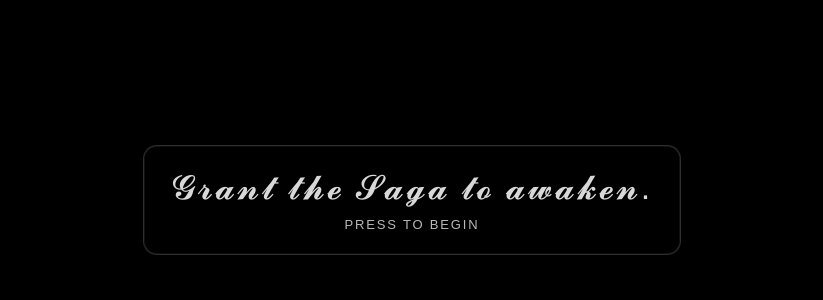
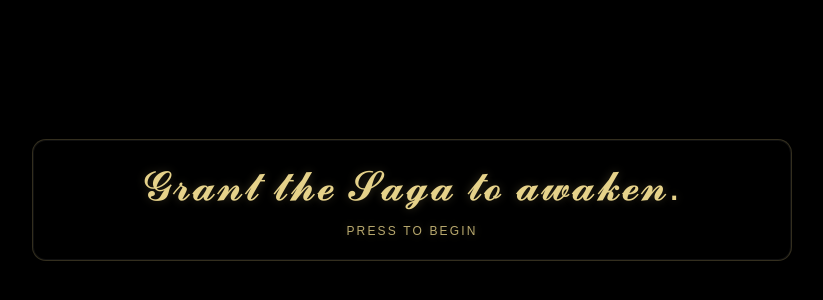
Before and after one commit to SonnyRoads/SunnyRoads, a plain HTML site: page index.html in a window 1280 px wide. Shown: the part 200-500 px from the top of the page, without its empty margins (228-1051 px from the left). Drawn offline with Linux system fonts and the light colour scheme.

Commit message:
Update style.css

```diff
--- a/style.css
+++ b/style.css
@@ -1,10 +1,5 @@
 :root {
   --black: #000;
-  --ink: #0b0b0b;
-  --ash: #d8d8d8;
-  --dim: rgba(255, 255, 255, 0.72);
-  --faint: rgba(255, 255, 255, 0.45);
-  --ring: rgba(255, 255, 255, 0.18);
 }
 
 * {
@@ -16,11 +11,10 @@ body {
   height: 100%;
   margin: 0;
   background: var(--black);
-  color: var(--ash);
+  color: #e6d28a;
   font-family: ui-serif, Georgia, "Times New Roman", Times, serif;
 }
 
-/* Fullscreen stage */
 .stage {
   position: relative;
   height: 100vh;
@@ -31,7 +25,6 @@ body {
   place-items: center;
 }
 
-/* Optional background video (hidden until started) */
 .bg {
   position: absolute;
   inset: 0;
@@ -48,39 +41,42 @@ body {
   opacity: 0.35;
 }
 
-/* Dark vignette to keep it “total black” overall */
 .vignette {
   position: absolute;
   inset: 0;
-  background:
-    radial-gradient(ellipse at center, rgba(0,0,0,0.35) 0%, rgba(0,0,0,0.92) 70%, rgba(0,0,0,1) 100%),
-    linear-gradient(180deg, rgba(0,0,0,0.55), rgba(0,0,0,0.95));
+  background: radial-gradient(
+      ellipse at center,
+      rgba(0, 0, 0, 0.35) 0%,
+      rgba(0, 0, 0, 0.92) 70%,
+      rgba(0, 0, 0, 1) 100%
+    ),
+    linear-gradient(180deg, rgba(0, 0, 0, 0.55), rgba(0, 0, 0, 0.95));
   pointer-events: none;
   z-index: 1;
 }
 
-/* Center button */
 .start {
   position: relative;
   z-index: 2;
-  border: 1px solid var(--ring);
+  border: 1px solid rgba(230, 210, 138, 0.22);
   background: rgba(0, 0, 0, 0.7);
-  color: var(--ash);
+  color: #e6d28a;
   padding: 22px 28px;
   border-radius: 14px;
   cursor: pointer;
   text-align: center;
-  min-width: min(520px, calc(100vw - 48px));
-  box-shadow:
-    0 0 0 1px rgba(255,255,255,0.06) inset,
-    0 14px 50px rgba(0,0,0,0.75);
-  transition: transform 180ms ease, border-color 220ms ease, background 220ms ease;
+  min-width: min(760px, calc(100vw - 48px));
+  box-shadow: 0 0 0 1px rgba(255, 255, 255, 0.06) inset,
+    0 14px 50px rgba(0, 0, 0, 0.75);
+  text-shadow: 0 0 10px rgba(230, 210, 138, 0.22);
+  transition: transform 180ms ease, border-color 220ms ease,
+    background 220ms ease, opacity 500ms ease;
   outline: none;
 }
 
 .start:hover {
   transform: translateY(-1px);
-  border-color: rgba(255, 255, 255, 0.28);
+  border-color: rgba(230, 210, 138, 0.35);
   background: rgba(0, 0, 0, 0.78);
 }
 
@@ -89,47 +85,34 @@ body {
 }
 
 .start:focus-visible {
-  box-shadow:
-    0 0 0 2px rgba(255,255,255,0.22),
-    0 0 0 1px rgba(255,255,255,0.06) inset,
-    0 14px 50px rgba(0,0,0,0.75);
-}
-
-.start__kicker {
-  display: block;
-  letter-spacing: 0.18em;
-  font-size: 12px;
-  color: var(--faint);
-  margin-bottom: 10px;
-  text-transform: uppercase;
+  box-shadow: 0 0 0 2px rgba(230, 210, 138, 0.22),
+    0 0 0 1px rgba(255, 255, 255, 0.06) inset,
+    0 14px 50px rgba(0, 0, 0, 0.75);
 }
 
 .start__title {
   display: block;
-  font-size: clamp(20px, 3.2vw, 34px);
-  letter-spacing: 0.06em;
-  line-height: 1.15;
-  text-transform: uppercase;
+  font-size: clamp(22px, 3.2vw, 42px);
+  line-height: 1.2;
+  letter-spacing: 0.02em;
+  text-transform: none;
 }
 
 .start__sub {
   display: block;
-  margin-top: 10px;
-  font-size: 13px;
-  letter-spacing: 0.14em;
-  color: var(--dim);
+  margin-top: 12px;
+  font-size: 12px;
+  letter-spacing: 0.18em;
   text-transform: uppercase;
+  color: rgba(230, 210, 138, 0.8);
 }
 
-/* After start: fade button away for “darkness” */
 .stage.is-started .start {
   opacity: 0;
   transform: translateY(8px);
   pointer-events: none;
-  transition: opacity 500ms ease, transform 500ms ease;
 }
 
-/* Respect reduced motion */
 @media (prefers-reduced-motion: reduce) {
   .bg,
   .start {
```
